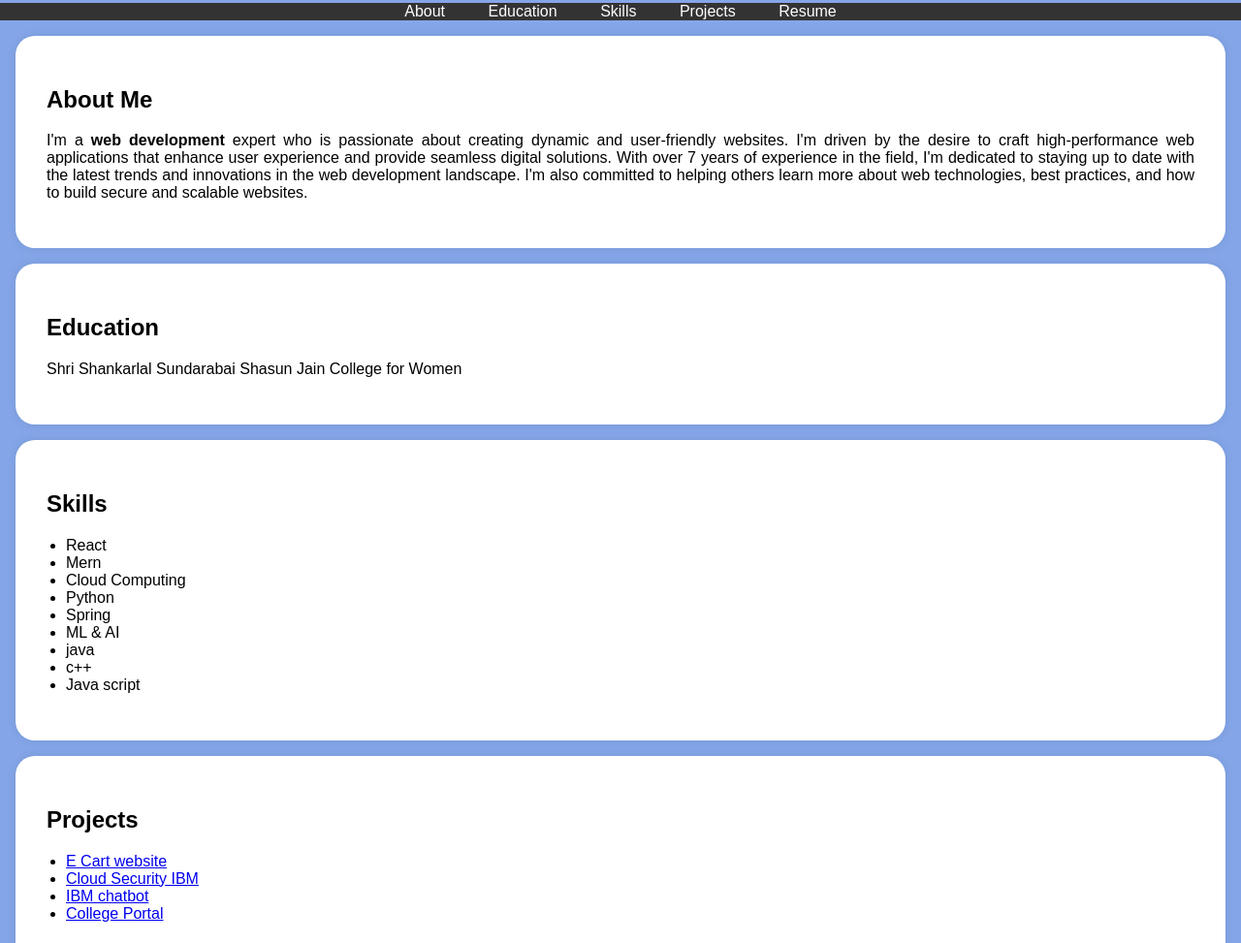
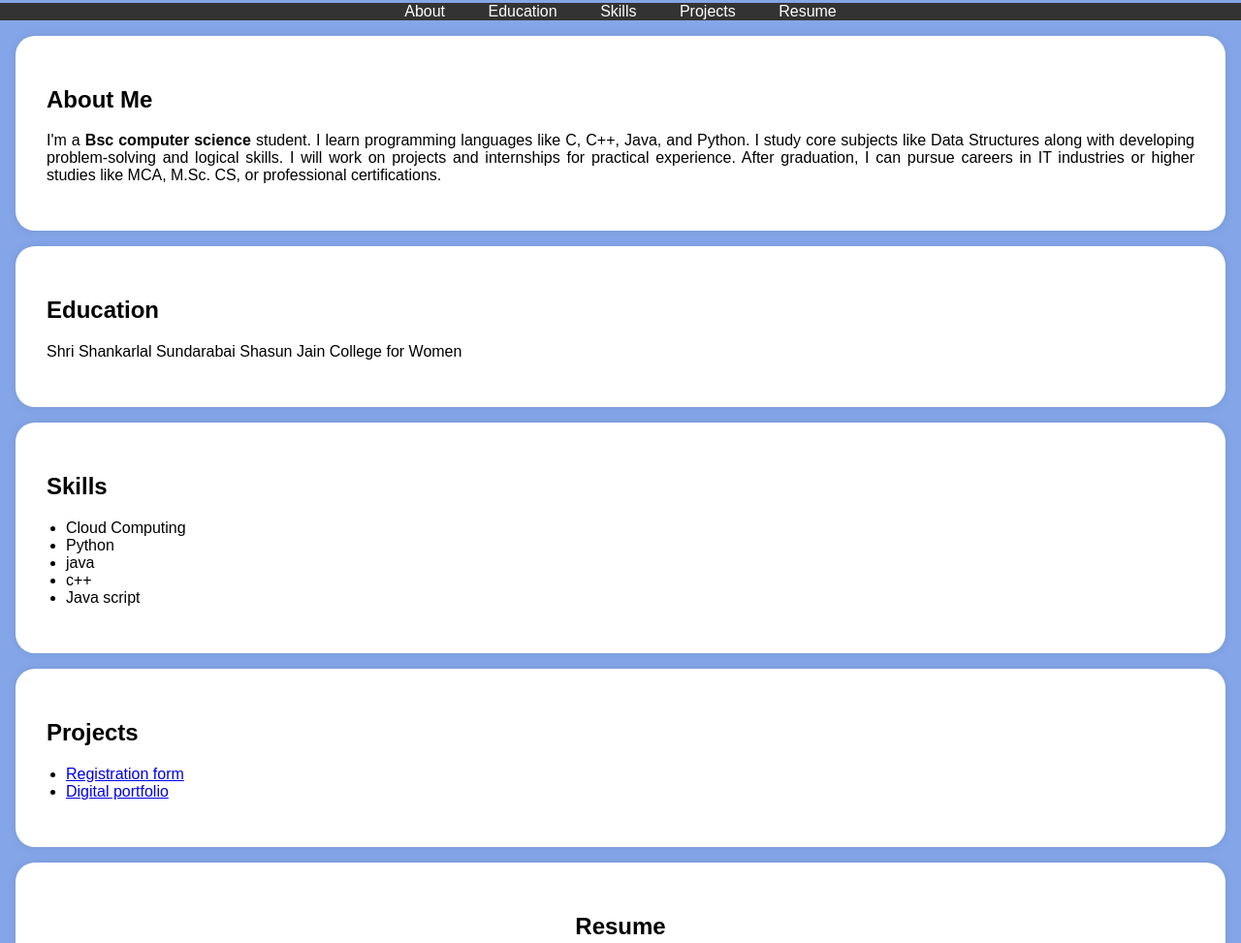
Before and after one commit to Sushritha7890/Digital-portfolio-, a plain HTML site: page index.html in a window 1280 px wide. Shown: the part 210-1183 px from the top of the page at 97% size. Drawn offline with Linux system fonts and the light colour scheme.

Commit message:
Update index.html

```diff
--- a/index.html
+++ b/index.html
@@ -232,18 +232,11 @@
 
             <h2>About Me</h2>
 
-            <p>I'm a <b>web development</b> expert who is passionate about creating dynamic and user-friendly websites.
-
-                I'm driven by the desire to craft high-performance web applications that enhance user experience and provide
-
-                 seamless digital solutions. With over 7 years of experience in the field, I'm dedicated to staying up to date
-
-                 with the latest trends and innovations in the
-
-                 web development landscape. I'm also committed to helping others learn more about web technologies,
-
-                 best practices, and how to build secure and scalable websites.</p>
-
+            <p>I'm a <b>Bsc computer science </b>student.
+                I learn programming languages like C, C++, Java, and Python.
+                I study core subjects like Data Structures along with developing problem-solving and logical skills.
+                I will work on projects and internships for practical experience.
+                After graduation, I can pursue careers in IT industries or higher studies like MCA, M.Sc. CS, or professional certifications.</p>
 
 
         </div>
@@ -278,17 +271,9 @@
 
             <ul>
 
-                <li>React</li>
-
-                <li>Mern</li>
-
                 <li>Cloud Computing</li>
 
                 <li>Python</li>
-
-                <li>Spring</li>
-
-                <li>ML & AI</li>
 
                 <li>java</li>
 
@@ -312,13 +297,9 @@
 
             <ul>
 
-                <li><a href="#">E Cart website</a></li>
+                <li><a href="#">Registration form</a></li>
 
-                <li><a href="#">Cloud Security IBM</a></li>
-
-                <li><a href="#">IBM chatbot</a></li>
-
-                <li><a href="#">College Portal</a></li>
+                <li><a href="#">Digital portfolio</a></li>
 
                 <!-- Add more project links here -->
 
```
